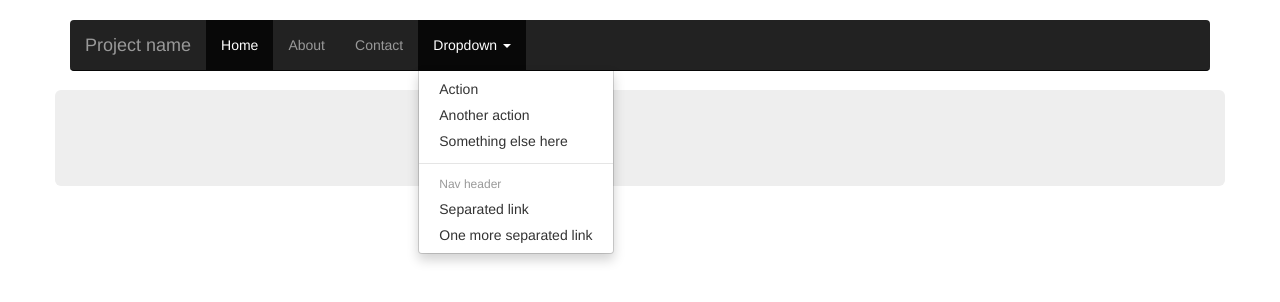
After one commit to DuderBattalion/anuragpatnaik, a Django app: template siteapp/templates/siteapp/blog/base_blog_detail.html in a window 1280 px wide, after a click on "Dropdown". The commit adds this page. Shown: the top 302 px of the page. Run offline with Django 3.2, Linux system fonts and the light colour scheme; the template is opened without the code that fills it, so the values that code supplies are empty; some libraries are stand-ins or nearby versions.

Commit message:
Partial commit. Home to work

```diff
--- /dev/null
+++ b/siteapp/templates/siteapp/blog/base_blog_detail.html
@@ -0,0 +1,73 @@
+{% load staticfiles %}
+<!DOCTYPE html>
+<html>
+
+<head>
+    <meta name="viewport" content="width=device-width, initial-scale=1">
+    <link rel="stylesheet" href="{% static 'siteapp/css/bootstrap/bootstrap.min.css' %}">
+    <link href="{% static 'siteapp/css/bootstrap/carousel.css' %}" rel="stylesheet">
+    <link href="{% static 'siteapp/css/blog/blog_list.css' %}" rel="stylesheet">
+    <title>{% block title %}Anurag Patnaik{% endblock %}</title>
+</head>
+
+<body>
+<div class="container">
+    {% block navbar %}
+    <div class="navbar-wrapper">
+        <div class="container">
+            <div class="navbar navbar-inverse navbar-static-top" role="navigation">
+                <div class="container">
+                    <div class="navbar-header">
+                        <button type="button" class="navbar-toggle" data-toggle="collapse" data-target=".navbar-collapse">
+                            <span class="sr-only">Toggle navigation</span>
+                            <span class="icon-bar"></span>
+                            <span class="icon-bar"></span>
+                            <span class="icon-bar"></span>
+                        </button>
+                        <a class="navbar-brand" href="#">Project name</a>
+                    </div>
+                    <div class="navbar-collapse collapse">
+                        <ul class="nav navbar-nav">
+                            <li class="active"><a href="#">Home</a></li>
+                            <li><a href="#about">About</a></li>
+                            <li><a href="#contact">Contact</a></li>
+                            <li class="dropdown">
+                                <a href="#" class="dropdown-toggle" data-toggle="dropdown">Dropdown <b class="caret"></b></a>
+                                <ul class="dropdown-menu">
+                                    <li><a href="#">Action</a></li>
+                                    <li><a href="#">Another action</a></li>
+                                    <li><a href="#">Something else here</a></li>
+                                    <li class="divider"></li>
+                                    <li class="dropdown-header">Nav header</li>
+                                    <li><a href="#">Separated link</a></li>
+                                    <li><a href="#">One more separated link</a></li>
+                                </ul>
+                            </li>
+                        </ul>
+                    </div>
+                </div>
+            </div>
+        </div>
+    </div>
+    {% endblock %}
+    <div class="row blog-list-top-offset">
+        <div class="jumbotron">
+            <div class="container">
+            {% block blog_featured_img %}{% endblock %}
+            </div>
+        </div>
+        <div class="container">
+            {% block blog_detail %}{% endblock %}
+        </div>
+    </div>
+</div>
+
+    <!-- Bootstrap core JavaScript
+    ================================================== -->
+    <!-- Placed at the end of the document so the pages load faster -->
+    <script src="https://ajax.googleapis.com/ajax/libs/jquery/1.11.0/jquery.min.js"></script>
+    <script src="{% static 'siteapp/js/bootstrap/bootstrap.min.js' %}"></script>
+    <script src="{% static 'siteapp/js/bootstrap/docs.min.js' %}"></script>
+</body>
+
+</html>
--- a/siteapp/templates/siteapp/blog/blog_post_list.html
+++ b/siteapp/templates/siteapp/blog/blog_post_list.html
@@ -11,7 +11,9 @@
 		<div class="row">
 			<div class="blog-main">
 				<div class="blog-post">
-					<h2 class="blog-post-title">{{ blog_post.title }}</h2>
+					<h2 class="blog-post-title">
+						<a href="{{ blog_post.title|slugify }}">{{ blog_post.title }}</a>
+					</h2>
 					<p class="blog-post-meta">
 						{% trans "Posted by" %}:
 					    {% with blog_post.user as author %}
--- a/siteapp/urls.py
+++ b/siteapp/urls.py
@@ -3,6 +3,9 @@ from django.conf.urls import patterns, url
 from siteapp import views
 
 urlpatterns = patterns('',
+	#ex:/blog
     url(r'^blog/$', views.blog_post_list, name='blog'),
+	#ex:/blog/some-title-text
+	url(r'^blog/(?P<slug>.*)$', views.blog_post_detail, name='blog_detail'),
     url(r'^$', views.index, name='index')
 )
```
Also changed, not shown: siteapp/templates/siteapp/blog/blog_post_detail.html (added, +15 -0 lines), siteapp/views.py (+6 -4 lines).
